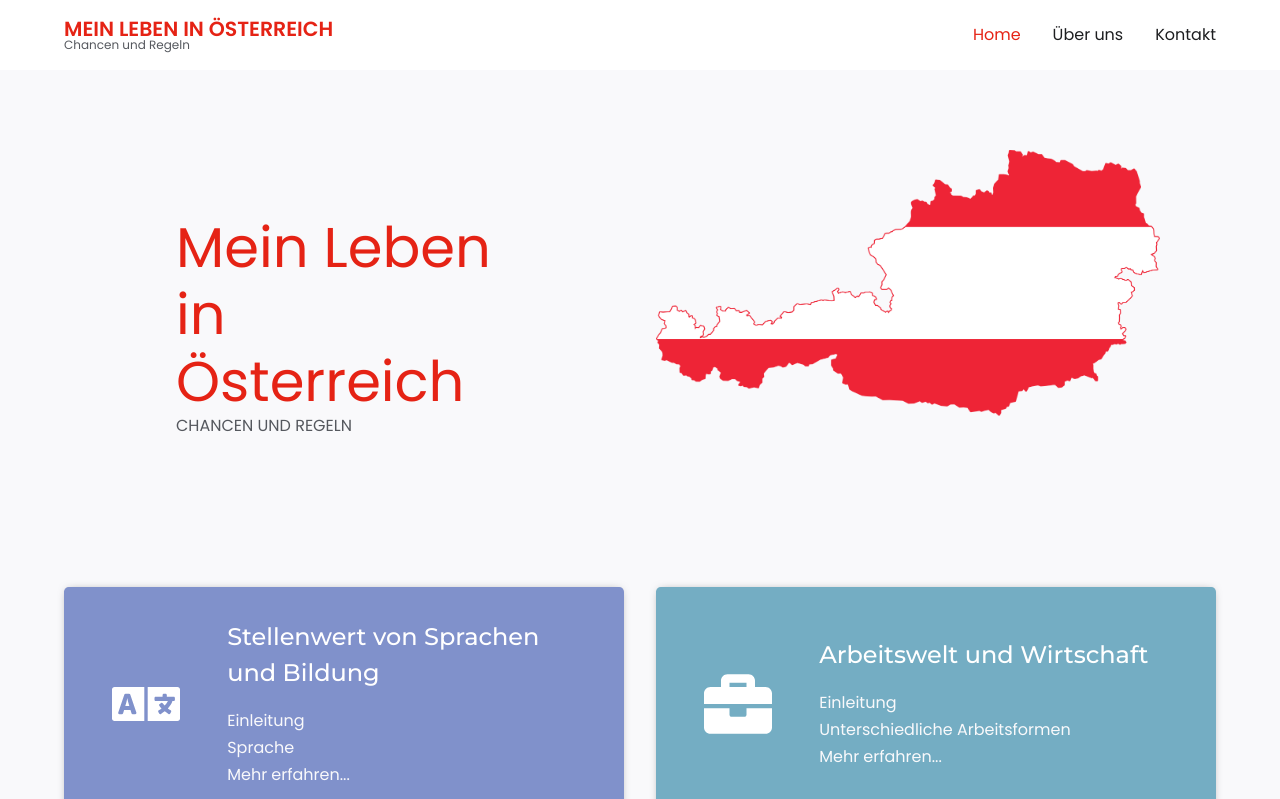
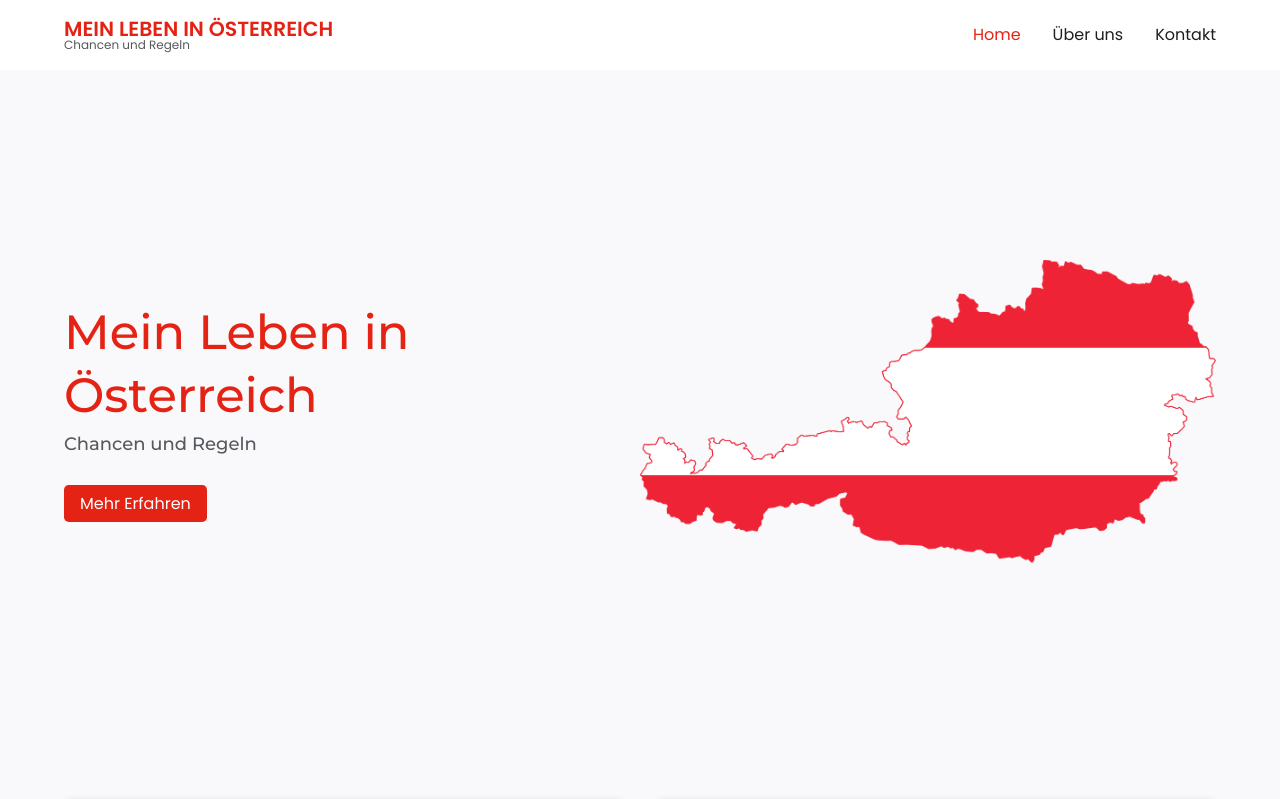
Before and after one commit to Meqdad-Moradi/my-life-in-austria, a React (Create React App) app: page / in a window 1280 px wide. Shown: the top 799 px of the page. Built offline with nearby package versions, Linux system fonts and the light colour scheme.

Commit message:
show case banner modified

```diff
--- a/src/assets/style/_showcase.scss
+++ b/src/assets/style/_showcase.scss
@@ -1,7 +1,32 @@
 .showcase {
-   padding-block: 2em;
 
-   .container {
+   .showcase-banner {
+      @include grid();
+      min-height: calc(100vh - 70px - 2.95em);
+
+      .map-img {
+         max-width: 100%;
+      }
+
+      .slogan {
+         @include flex(column, center, start);
+         .title {
+            display: inline-block;
+            color: $primary;
+            line-height: 1.3;
+            margin-bottom: 0;
+            font-size: clamp(2rem, 3.75vw, 4.375rem);
+         }
+
+         h2 {
+            margin-top: 0.5em;
+            color: $dark;
+            font-size: clamp(1rem, 1.125rem, 1.25rem);
+         }
+      }
+   }
+
+   .showcase-body {
       display: grid;
       gap: 2em;
       grid-template-columns: repeat(2, 1fr);
@@ -32,31 +57,6 @@
          }
          &:nth-of-type(6) {
             background-color: $purple;
-         }
-      }
-
-      .map-img{
-         max-width: 90%;
-         padding-top: 3em;
-      }
-
-      .logo {
-         a {
-            display: inline-block;
-            font-size: 3.5rem;
-            color: $primary;
-            line-height: 1.2;
-            cursor: auto;
-            user-select: none;
-            pointer-events: none;
-            background-color: transparent;
-            box-shadow: none;
-
-            small {
-               display: block;
-               font-size: 1rem;
-               color: $dark;
-               text-transform: uppercase;
          }
       }
    }
@@ -91,11 +91,10 @@
       }
    }
 }
-}
 
 @media (max-width: 820px) {
    .showcase {
-      .container {
+      .showcase-body {
          @include grid();
          align-items: initial;
       }
--- a/src/assets/style/style.css
+++ b/src/assets/style/style.css
@@ -220,17 +220,44 @@ footer {
     padding-block: 1em;
   }
 }
-.showcase {
-  padding-block: 2em;
+.showcase .showcase-banner {
+  display: grid;
+  grid-template-columns: repeat(auto-fit, minmax(15rem, 1fr));
+  grid-auto-flow: dense;
+  justify-content: space-between;
+  align-items: center;
+  min-height: calc(100vh - 70px - 2.95em);
 }
-.showcase .container {
+.showcase .showcase-banner .map-img {
+  max-width: 100%;
+}
+.showcase .showcase-banner .slogan {
+  display: flex;
+  flex-direction: column;
+  flex-wrap: nowrap;
+  justify-content: center;
+  align-items: start;
+}
+.showcase .showcase-banner .slogan .title {
+  display: inline-block;
+  color: #e52315;
+  line-height: 1.3;
+  margin-bottom: 0;
+  font-size: clamp(2rem, 3.75vw, 4.375rem);
+}
+.showcase .showcase-banner .slogan h2 {
+  margin-top: 0.5em;
+  color: #55585e;
+  font-size: 1.125rem;
+}
+.showcase .showcase-body {
   display: grid;
   gap: 2em;
   grid-template-columns: repeat(2, 1fr);
   justify-content: space-between;
   align-items: initial;
 }
-.showcase .container a {
+.showcase .showcase-body a {
   overflow: hidden;
   border-radius: 0.3em;
   padding: 2em;
@@ -241,49 +268,26 @@ footer {
   align-items: center;
   box-shadow: 0 0 10px -4px rgba(0, 0, 0, 0.5);
 }
-.showcase .container a:nth-of-type(1) {
+.showcase .showcase-body a:nth-of-type(1) {
   background-color: #8091cb;
 }
-.showcase .container a:nth-of-type(2) {
+.showcase .showcase-body a:nth-of-type(2) {
   background-color: #74adc3;
 }
-.showcase .container a:nth-of-type(3) {
+.showcase .showcase-body a:nth-of-type(3) {
   background-color: #e6b000;
 }
-.showcase .container a:nth-of-type(4) {
+.showcase .showcase-body a:nth-of-type(4) {
   background-color: #7ba970;
 }
-.showcase .container a:nth-of-type(5) {
+.showcase .showcase-body a:nth-of-type(5) {
   background-color: #a8618d;
 }
-.showcase .container a:nth-of-type(6) {
+.showcase .showcase-body a:nth-of-type(6) {
   background-color: #8091cb;
 }
-.showcase .container .map-img {
-  max-width: 90%;
-  padding-top: 3em;
-}
-.showcase .container .logo a {
-  display: inline-block;
-  font-size: 3.5rem;
-  color: #e52315;
-  line-height: 1.2;
-  cursor: auto;
-  -webkit-user-select: none;
-     -moz-user-select: none;
-      -ms-user-select: none;
-          user-select: none;
-  pointer-events: none;
-  background-color: transparent;
-  box-shadow: none;
-}
-.showcase .container .logo a small {
-  display: block;
-  font-size: 1rem;
-  color: #55585e;
-  text-transform: uppercase;
-}
-.showcase .showcase-nav {
+
+.showcase-nav {
   display: grid;
   gap: 2em;
   grid-template-columns: 20% auto;
@@ -291,7 +295,7 @@ footer {
   justify-content: start;
   width: 100%;
 }
-.showcase .showcase-nav .icon {
+.showcase-nav .icon {
   display: flex;
   flex-direction: column;
   flex-wrap: nowrap;
@@ -300,22 +304,22 @@ footer {
   font-size: 4.25rem;
   color: white;
 }
-.showcase .showcase-nav .title {
+.showcase-nav .title {
   font-size: clamp(1.5rem, 1vw, 2.5rem);
   line-height: 1.5;
   color: white;
 }
-.showcase .showcase-nav p {
+.showcase-nav p {
   color: #f9f9fb;
   margin-top: 0;
   position: relative;
 }
-.showcase .showcase-nav p:nth-of-type(1) {
+.showcase-nav p:nth-of-type(1) {
   margin-top: 1em;
 }
 
 @media (max-width: 820px) {
-  .showcase .container {
+  .showcase .showcase-body {
     display: grid;
     grid-template-columns: repeat(auto-fit, minmax(15rem, 1fr));
     grid-auto-flow: dense;
--- a/src/home/Showcase.jsx
+++ b/src/home/Showcase.jsx
@@ -8,16 +8,24 @@ import {
    FaAnchor,
    FaAccusoft,
 } from "react-icons/fa";
-import Logo from "./../global/Logo";
 import map from "./../assets/images/map.png";
 
 const Showcase = () => {
    return (
       <div className="showcase">
          <div className="container">
-            <Logo />
+            <div className="showcase-banner">
+               <div className="slogan">
+                  <h1 className="title">Mein Leben in Österreich</h1>
+                  <h2>Chancen und Regeln</h2>
+                  <a href="#showcase-body" className="btn">
+                     Mehr erfahren
+                  </a>
+               </div>
                <img className="map-img" src={map} alt="map" />
+            </div>
 
+            <main className="showcase-body" id="showcase-body">
                <Link to="/spracheundbildung">
                   <article className="showcase-nav">
                      <div className="icon">
@@ -83,7 +91,8 @@ const Showcase = () => {
                      </div>
                      <div className="text">
                         <h1 className="title">
-                        Prinzipien des Zusammenlebens - rechtliche Integration
+                           Prinzipien des Zusammenlebens - rechtliche
+                           Integration
                         </h1>
                         <p>einleitung</p>
                         <p>Menschenwürde - durch Grund - und Menschenrechte</p>
@@ -107,6 +116,7 @@ const Showcase = () => {
                      </div>
                   </article>
                </Link>
+            </main>
          </div>
       </div>
    );
```
Also changed, not shown: 1 other file (tests, documents, lock files or other folders). Lines whose indentation alone changed are shown as unchanged.
